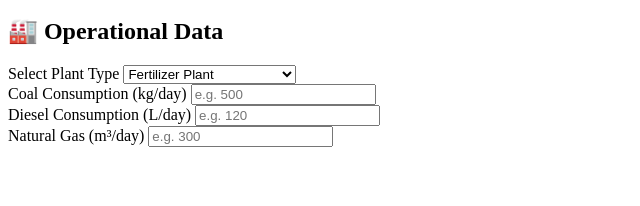
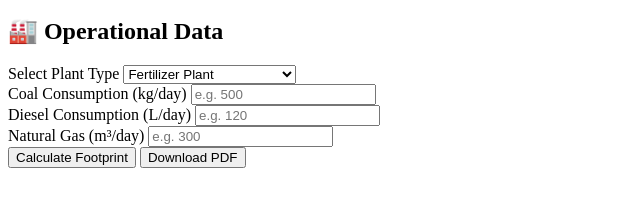
Before and after one commit to Yash9259-web/code_kinetics, a plain HTML site: page index.html in a window 1280 px wide. Shown: the part 112-318 px from the top of the page, without its empty margins (0-640 px from the left). Drawn offline with Linux system fonts and the light colour scheme.

Commit message:
Update index.html with button grp

```diff
--- a/index.html
+++ b/index.html
@@ -41,6 +41,11 @@
                     <input type="number" id="gas" placeholder="e.g. 300" min="0" />
                 </div>
 
+                <div class="btn-group">
+                    <button onclick="calculateCO2()" class="primary-btn">Calculate Footprint</button>
+                    <button onclick="downloadPDF()" class="secondary-btn">Download PDF</button>
+                </div>
+
             </section>
         </div>
     </div>
```
